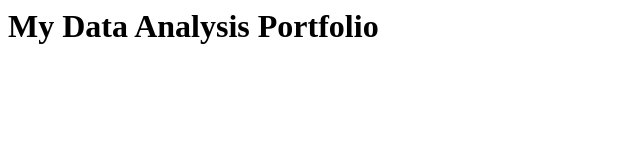
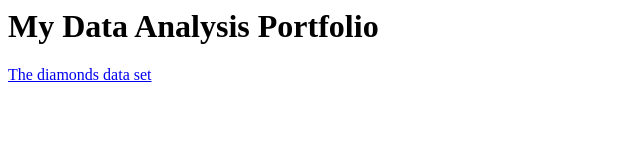
Before and after one commit to cawthm/class_demonstration, a plain HTML site: page index.html in a window 1280 px wide. Shown: the whole page, without its empty margins (0-640 px from the left). Drawn offline with Linux system fonts and the light colour scheme.

Commit message:
added text to the <a> link

```diff
--- a/index.html
+++ b/index.html
@@ -6,7 +6,7 @@
 </head>
 <h1>My Data Analysis Portfolio</h1>
 <body>
-    <a href = "/class_demonstration/diamond_data.html"></a>
+    <a href = "/class_demonstration/diamond_data.html">The diamonds data set</a>
 
 </body>
 </html>
```
